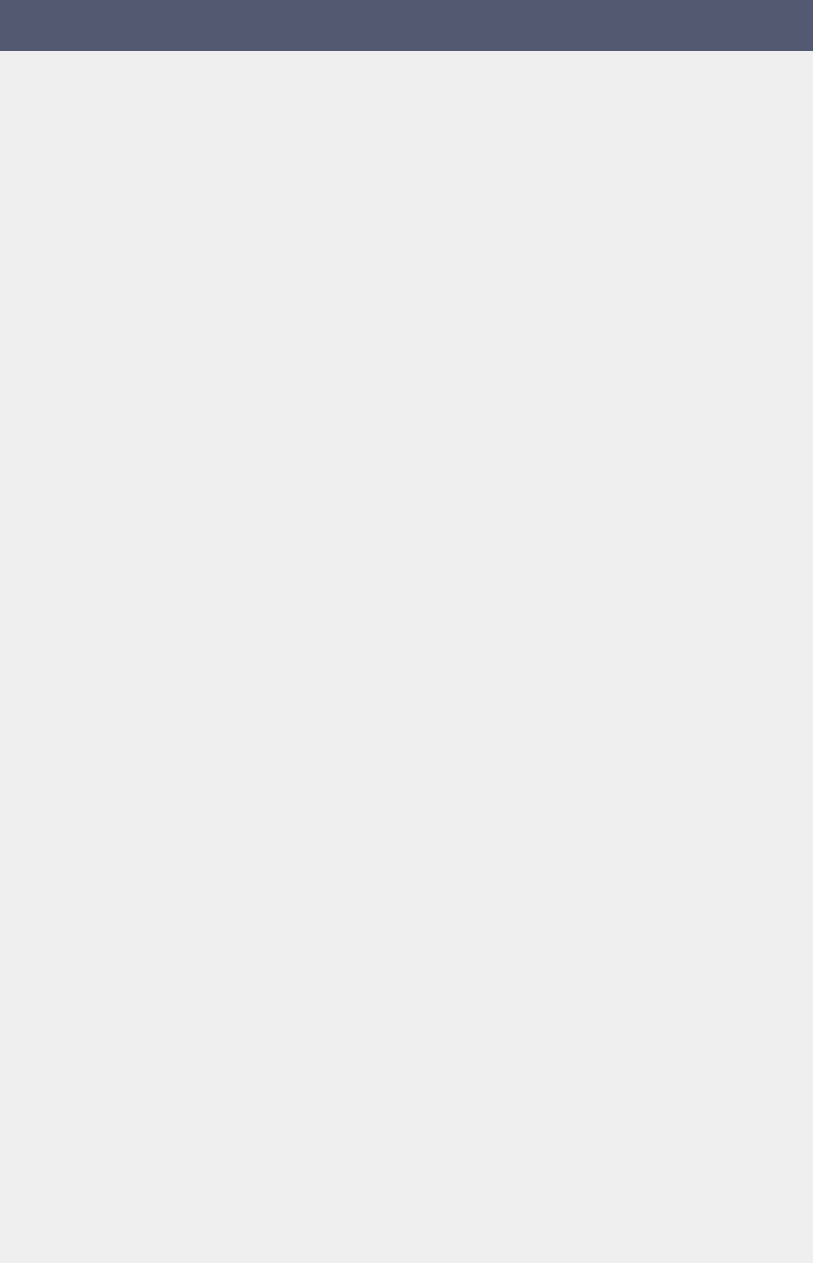
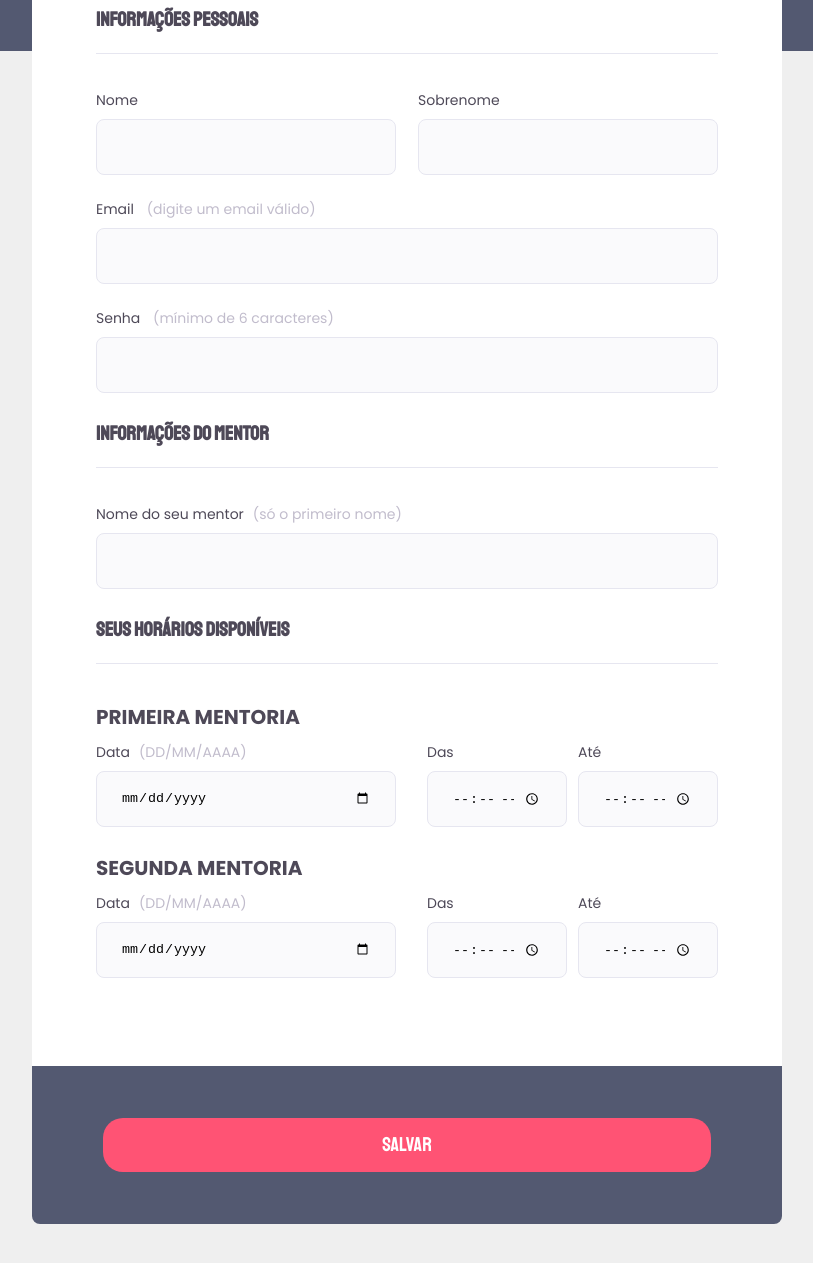
Before and after one commit to rogeriolins/explorer-projeto03-extra01, a plain HTML site: page index.html in a window 1280 px wide. Shown: the part 385-1648 px from the top of the page, without its empty margins (233-1046 px from the left). Before the commit the page ends 800 px from the top, so only its background shows below. Drawn offline with Linux system fonts and the light colour scheme.

Commit message:
Project finished

```diff
--- a/index.html
+++ b/index.html
@@ -8,7 +8,7 @@
     <meta name="viewport" content="width=device-width, initial-scale=1.0" />
     <title>Agendamento de Mentoria</title>
     <link
-      href="https://fonts.googleapis.com/css2?family=Staatliches:wght@600;700&family=Poppins:wght@400;700&display=swap"
+      href="https://fonts.googleapis.com/css2?family=Staatliches&family=Poppins:wght@400;700&display=swap"
       rel="stylesheet"
     />
     <link rel="stylesheet" href="style.css" />
@@ -19,7 +19,82 @@
       <p>Preencha o formulário abaixo para agendar a sua mentoria</p>
     </header>
     <main>
-      <form id="my-submit-form"></form>
+      <form id="my-submit-form">
+        <!-- Informações pessoais -->
+        <fieldset>
+          <legend>Informações Pessoais</legend>
+          <div class="col-2">
+            <div class="wrapper-input">
+              <label for="mentor-firstname">Nome</label>
+              <input type="text" id="mentor-firstname" required />
+            </div>
+
+            <div class="wrapper-input">
+              <label for="mentor-lastname">Sobrenome</label>
+              <input type="text" id="mentor-lastname" required />
+            </div>
+          </div>
+
+          <div class="wrapper-input">
+            <label for="mentor-mail"
+              >Email <span>(digite um email válido)</span></label
+            >
+            <input type="mail" id="mentor-mail" required />
+          </div>
+
+          <div class="wrapper-input">
+            <label for="mentor-password"
+              >Senha <span>(mínimo de 6 caracteres)</span></label
+            >
+            <input type="password" id="mentor-password" required />
+          </div>
+        </fieldset>
+        <!-- Informações do mentor -->
+        <fieldset>
+          <legend>Informações do mentor</legend>
+          <div class="wrapper-input">
+            <label for="mentor-name-mentor"
+              >Nome do seu mentor<span>(só o primeiro nome)</span></label
+            >
+            <input type="text" id="mentor-name-mentor" />
+          </div>
+        </fieldset>
+        <!-- Seus horários disponíveis -->
+        <fieldset>
+          <legend>Seus horários disponíveis</legend>
+          <div class="title-date-mentor">Primeira mentoria</div>
+          <div class="col-3">
+            <div class="wrapper-input">
+              <label for="mentor-date-one">Data<span>(DD/MM/AAAA)</span></label>
+              <input type="date" id="mentor-date-one" />
+            </div>
+            <div class="wrapper-input">
+              <label for="mentor-time-begin">Das</label>
+              <input type="time" id="mentor-time-begin" />
+            </div>
+            <div class="wrapper-input">
+              <label for="mentor-time-end">Até</label>
+              <input type="time" id="mentor-time-end" />
+            </div>
+          </div>
+
+          <div class="title-date-mentor">Segunda mentoria</div>
+          <div class="col-3">
+            <div class="wrapper-input">
+              <label for="mentor-date-tow">Data<span>(DD/MM/AAAA)</span></label>
+              <input type="date" id="mentor-date-tow" />
+            </div>
+            <div class="wrapper-input">
+              <label for="mentor-time-begin">Das</label>
+              <input type="time" id="mentor-time-begin" />
+            </div>
+            <div class="wrapper-input">
+              <label for="mentor-time-end">Até</label>
+              <input type="time" id="mentor-time-end" />
+            </div>
+          </div>
+        </fieldset>
+      </form>
     </main>
     <footer>
       <button form="my-submit-form">Salvar</button>
--- a/style.css
+++ b/style.css
@@ -6,10 +6,15 @@
   --color-top: #535971;
 
   --color-background-form: #e6e6f0;
+  --color-background-inputs: #fafafc;
+
   --color-font-title: #4e4958;
   --color-font-title-description: #c1bccc;
 
   --color-button: #ff5374;
+  --color-button-hover: #cc2c4c;
+
+  --color-form-validation: #912ccc;
 }
 
 * {
@@ -20,7 +25,6 @@
 
 body {
   background-color: var(--color-background);
-
   font-family: "Poppins", sans-serif;
 }
 
@@ -45,16 +49,140 @@ header {
 }
 
 footer {
-  padding-bottom: 366px;
+  background-color: var(--color-top);
+  border-radius: 0px 0px 8px 8px;
+  padding: 52px 71px;
+  margin-bottom: 366px;
 }
 
 header h1 {
   padding-bottom: 18px;
   color: var(--color-white);
+  text-transform: uppercase;
+  font-weight: 900;
 }
 
 header p {
   padding-bottom: 58px;
   color: var(--color-white);
   width: 417px;
+  font-size: 20px;
+  font-weight: 400;
 }
+
+form {
+  background-color: var(--color-white);
+  width: 750px;
+  margin: auto;
+  border-radius: 8px 8px 0px 0px;
+  padding: 64px;
+}
+
+form legend {
+  font-size: 20px;
+  line-height: 34px;
+  font-family: "Staatliches", sans-serif;
+  text-transform: uppercase;
+  color: var(--color-font-title);
+}
+
+fieldset {
+  border: none;
+}
+
+legend {
+  border-bottom: 1px solid var(--color-background-form);
+  padding-bottom: 16px;
+  margin-bottom: 36px;
+  width: 100%;
+  font-weight: 800;
+}
+
+input {
+  height: 56px;
+  border-radius: 8px;
+  border: 1px solid var(--color-background-form);
+  margin-top: 8px;
+  margin-bottom: 16px;
+  background-color: var(--color-background-inputs);
+  padding: 15px 24px;
+}
+
+input:focus {
+  outline: 1px solid var(--color-top);
+}
+
+.wrapper-input {
+  display: flex;
+  flex-direction: column;
+  margin-bottom: 8px;
+  width: 100%;
+}
+
+.col-2 {
+  display: flex;
+  flex-direction: row;
+  gap: 22px;
+}
+
+.col-3 {
+  display: flex;
+  flex-direction: row;
+  justify-content: space-between;
+  width: 100%;
+}
+
+.col-3 div {
+  width: 140px;
+}
+
+.col-3 > :nth-child(1) {
+  width: 300px;
+  margin-right: 20px;
+}
+
+label {
+  font-size: 14px;
+  color: var(--color-font-title);
+}
+
+label span {
+  color: var(--color-font-title-description);
+  margin-left: 9px;
+}
+
+label span:hover {
+  color: var(--color-font-title);
+}
+
+.title-date-mentor {
+  color: var(--color-font-title);
+  font-weight: 600;
+  font-size: 20px;
+  line-height: 34px;
+  text-transform: uppercase;
+  padding-bottom: 8px;
+}
+
+footer button {
+  padding: 14px;
+  width: 100%;
+  border: 0px;
+  border-radius: 20px;
+  font-family: "Staatliches", sans-serif;
+  text-transform: uppercase;
+  font-weight: 500;
+  font-size: 20px;
+  line-height: 26px;
+  background-color: var(--color-button);
+  color: var(--color-white);
+}
+
+footer button:hover {
+  background-color: var(--color-button-hover);
+}
+
+/* Validações */
+input:invalid:hover {
+  border: 1px solid var(--color-button-hover);
+}
```
Also changed, not shown: .github/my-cover-projeto03-extra01.jpg (added).
